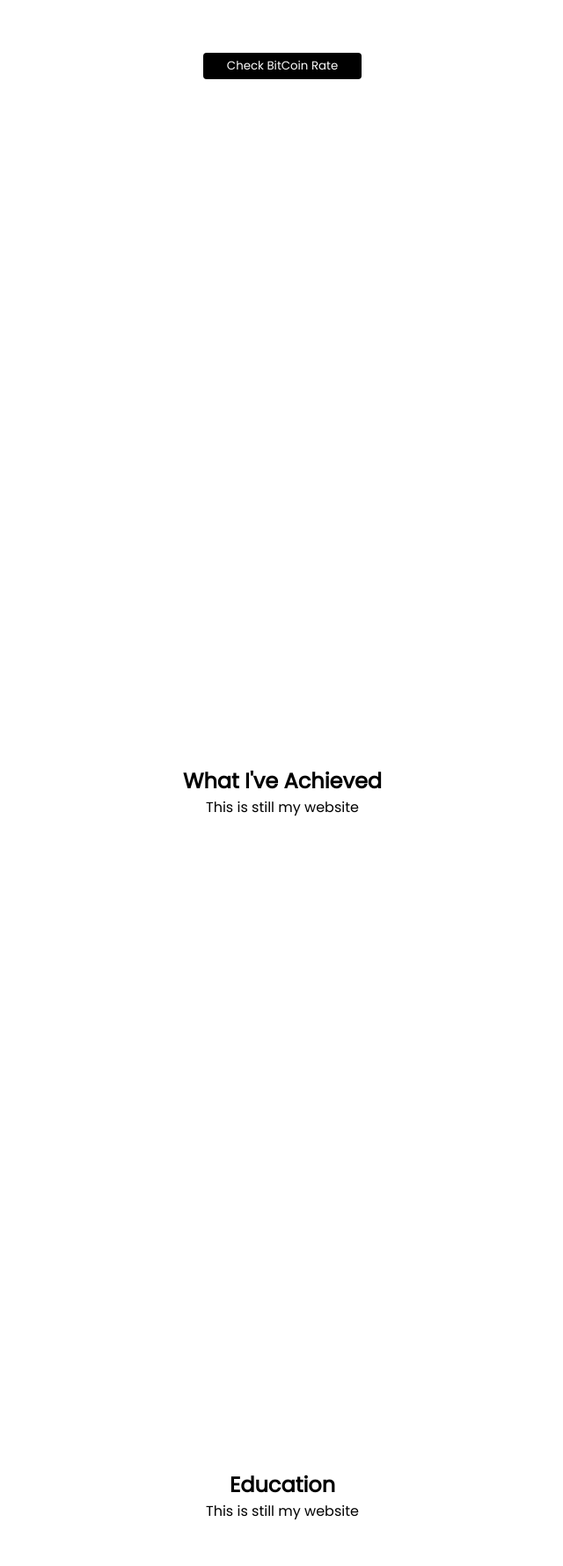
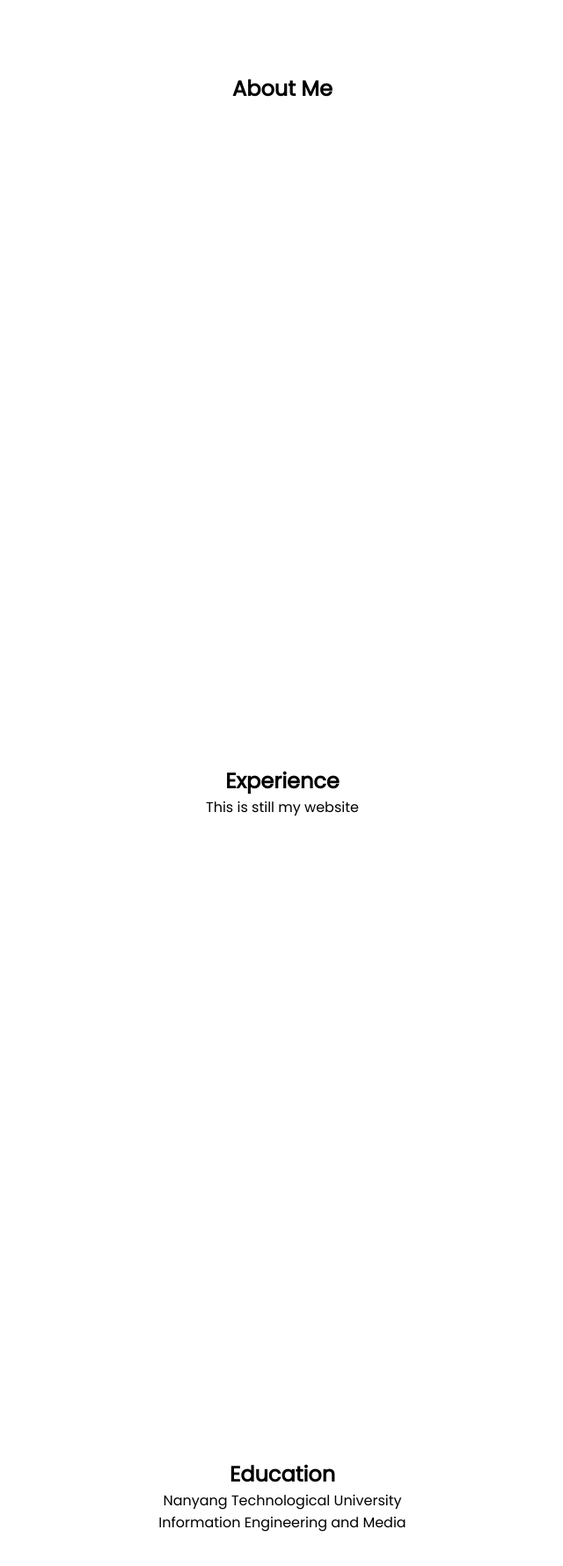
Before and after one commit to jensonjenkins/personal-website, a React (Create React App) app: page / in a window 1280 px wide. Shown: the part 1100-2880 px from the top of the page at 88% size, without its empty margins (319-959 px from the left). Built offline with nearby package versions, Linux system fonts and the light colour scheme.

Commit message:
react-scripts install

```diff
--- a/package.json
+++ b/package.json
@@ -12,7 +12,7 @@
     "react-dom": "^18.2.0",
     "react-icons": "^4.7.1",
     "react-redux": "^8.0.5",
-    "react-scripts": "5.0.1",
+    "react-scripts": "^5.0.1",
     "react-scroll": "^1.8.9",
     "web-vitals": "^2.1.4"
   },
--- a/src/App.js
+++ b/src/App.js
@@ -1,48 +1,27 @@
 import Navbar from './components/Navbar'
-import { useState } from 'react';
-import Axios from 'axios';
+
 
 function App() {
-  const [rateUSD, setRateUSD] = useState('')
-  const [rateEUR, setRateEUR] = useState('')
-  const [rateGBP, setRateGBP] = useState('')
-  const [time, setTime] = useState('')
-  const getJoke = () =>{
-    Axios.get('https://api.coindesk.com/v1/bpi/currentprice.json').then((response) =>{
-      console.log(response);
 
-      setRateUSD(' USD : $' + response.data.bpi.USD.rate)
-      setTime('Time : '+ response.data.time.updated)
-      setRateEUR(' EUR : €' + response.data.bpi.EUR.rate)
-      setRateGBP(' GBP : £' + response.data.bpi.GBP.rate)
-
-    })
-  }
   return (
     <div className="App">
       <Navbar />
       <h1 className='hellotext'>Hello</h1>
 
       <section id='page1'>
-        {/* <h1 className='test1'>About Me</h1> */}
-        <button onClick={getJoke} className="BitButton">Check BitCoin Rate</button>
-
-        <p>{time}</p>
-        <p>{rateUSD}</p>
-        <p>{rateEUR}</p>
-        <p>{rateGBP}</p>
-
+        <h1 className='test1'>About Me</h1>
 
       </section>
 
       <section id='page2'>
-        <h1 className='test2'>What I've Achieved</h1>
+        <h1 className='test2'>Experience</h1>
         <p>This is still my website</p>
       </section>
 
       <section id='page3'>
         <h1 className='test3'>Education</h1>
-        <p>This is still my website</p>
+        <p>Nanyang Technological University</p>
+        <p>Information Engineering and Media</p>
       </section>
 
       <section id='page4'>
```
Also changed, not shown: 1 other file (tests, documents, lock files or other folders).
